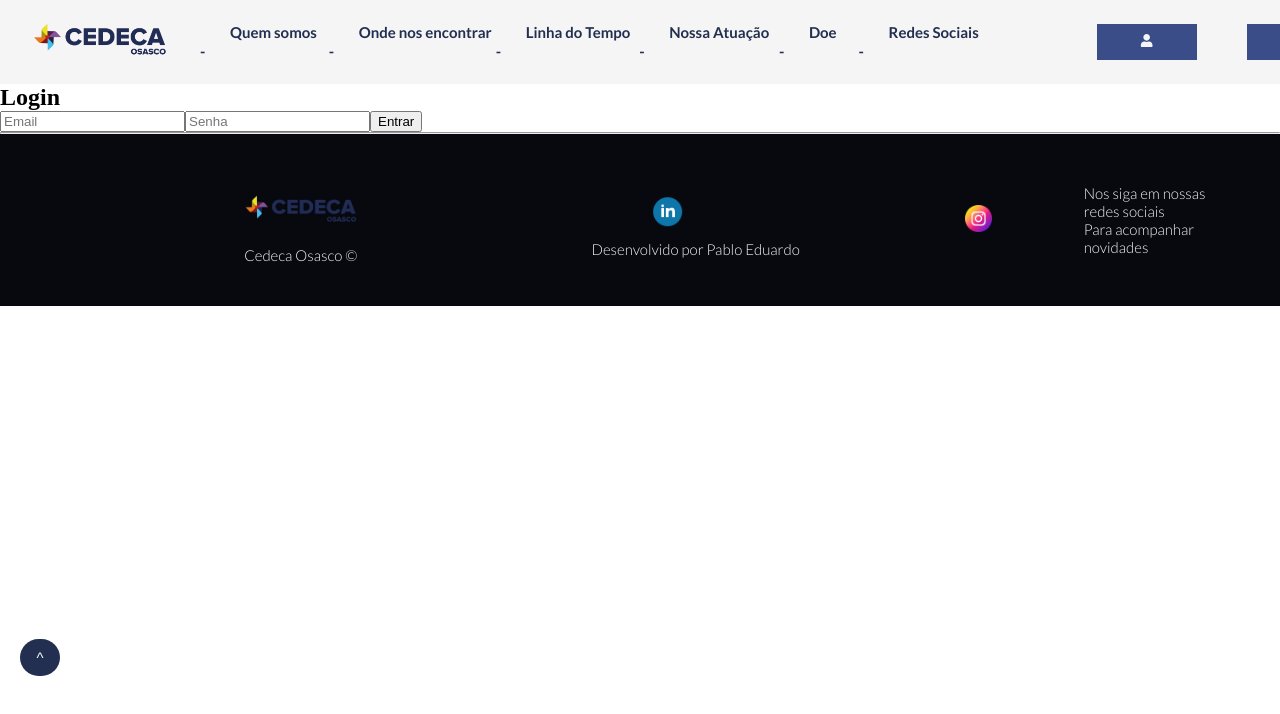
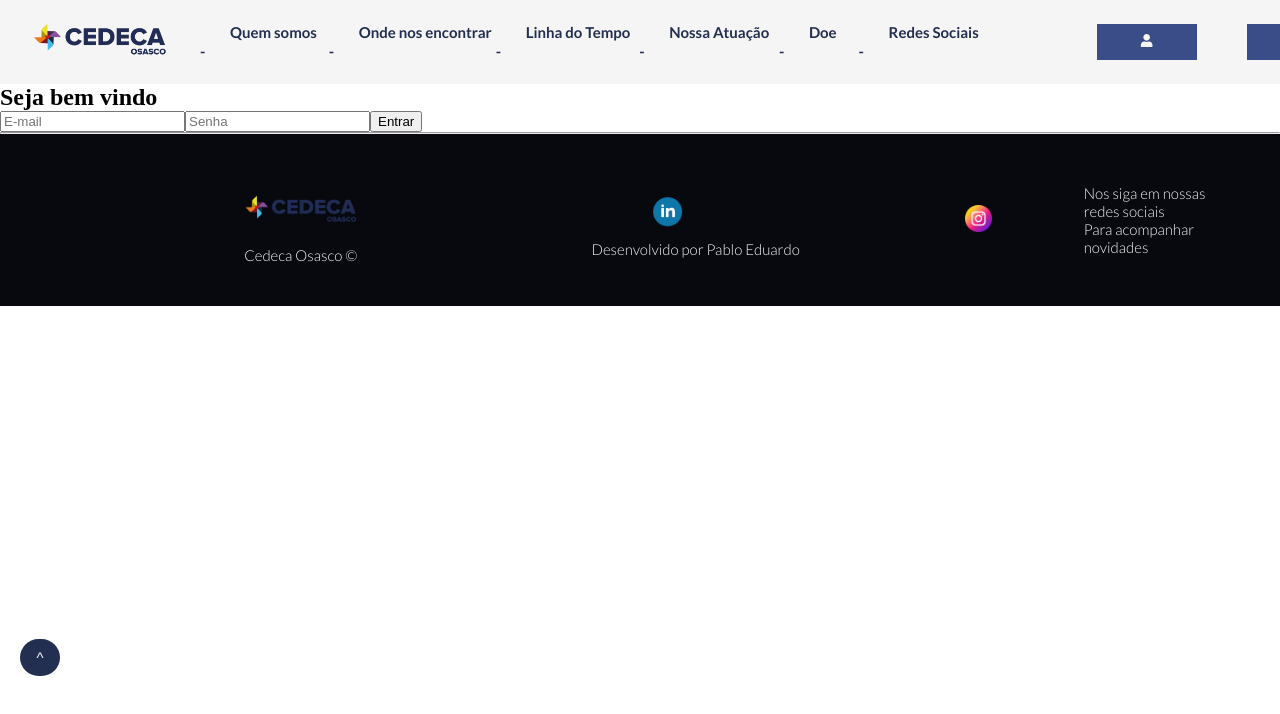
Before and after one commit to devPabloEdu/Projeto-Cedeca-Osasco, a React (Create React App) app in the folder FrontEnd/: page /Login in a window 1280 px wide. Shown: the top 714 px of the page. Built offline with nearby package versions, Linux system fonts and the light colour scheme.

Commit message:
erro 401

```diff
--- a/FrontEnd/src/App.tsx
+++ b/FrontEnd/src/App.tsx
@@ -20,6 +20,7 @@ import "./Styles/Timeline.css";
 import "./Styles/Footer.css";
 import "./Styles/pagemunhoz.css";
 import "./Styles/pageDoe.css";
+import "./Styles/login.css";
 import AOS from "aos";
 
 
--- a/FrontEnd/src/Login/Login.tsx
+++ b/FrontEnd/src/Login/Login.tsx
@@ -20,12 +20,17 @@ const Login = ({ setToken }) => {
     };
 
     return (
+      <div className='LoginBox'>
         <div>
-        <h2>Login</h2>
+          <img src="" alt="" />
+        </div>
+
+        <div>
+          <h2>Seja bem vindo</h2>
           <form onSubmit={handleLogin}>
             <input
               type="email"
-            placeholder="Email"
+              placeholder="E-mail"
               value={email}
               onChange={(e) => setEmail(e.target.value)}
             />
@@ -39,6 +44,7 @@ const Login = ({ setToken }) => {
           </form>
           {error && <p>{error}</p>}
         </div>
+      </div>
     );
   };
 
--- /dev/null
+++ b/FrontEnd/src/Styles/login.css
@@ -0,0 +1,4 @@
+@charset "UTF-8";
+.LoginBox{
+    display: flex;
+}
```
Lines whose indentation alone changed are shown as unchanged.
